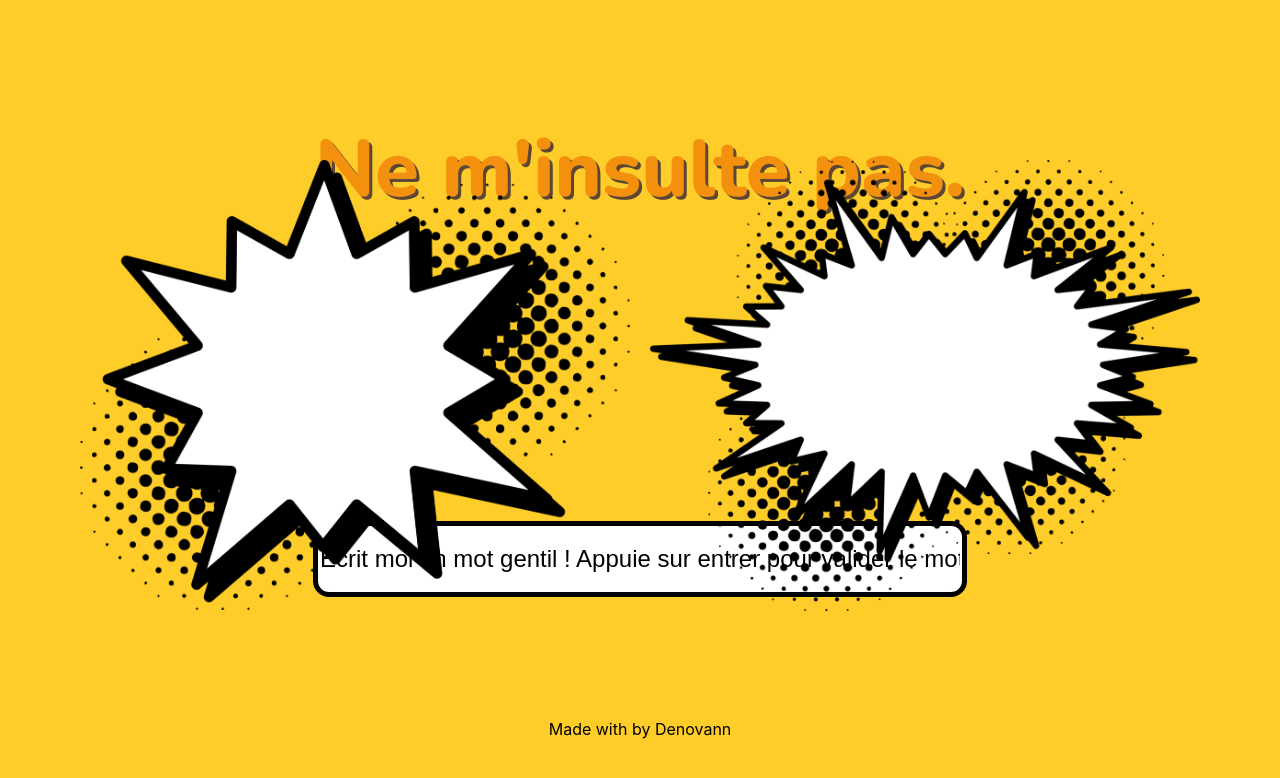
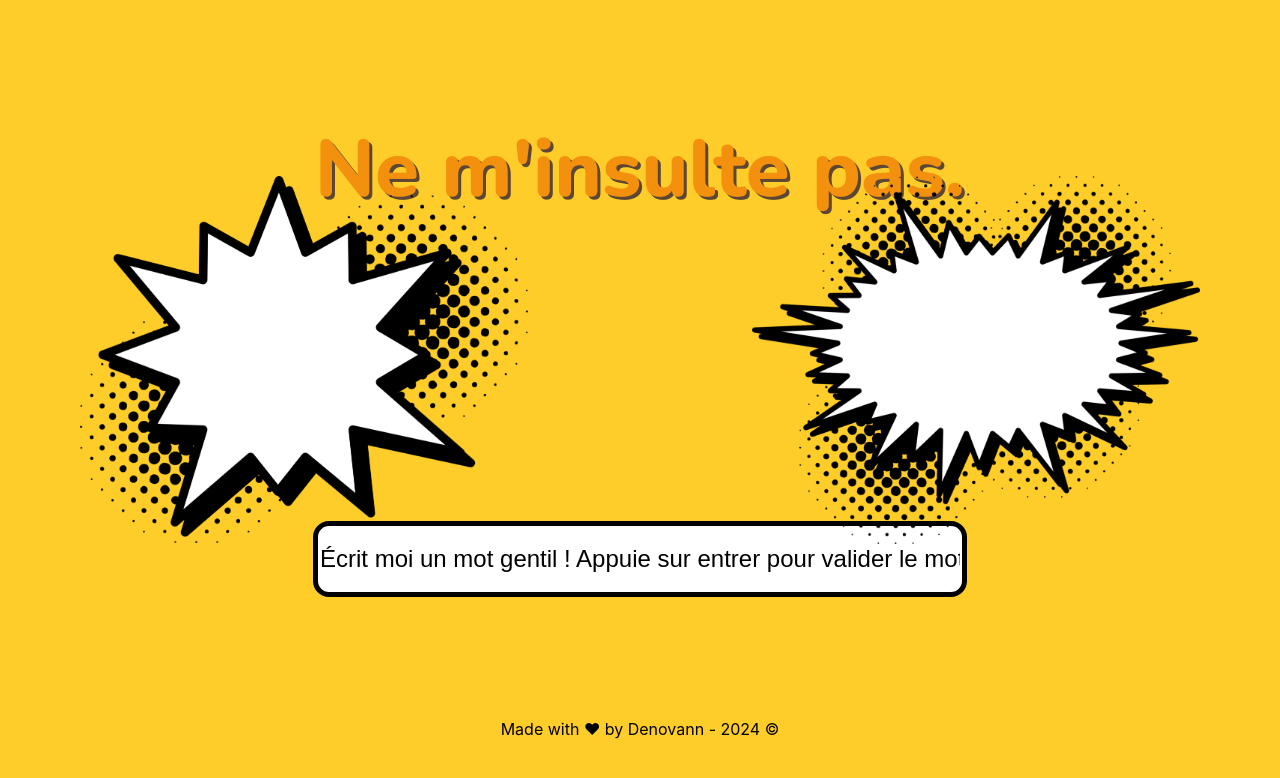
Before and after one commit to Deunoh/ne_m-insulte_pas, a React (Vite) app: page / in a window 1280 px wide. Shown: the top 778 px of the page. Built offline with nearby package versions, Linux system fonts and the light colour scheme.

Commit message:
add footer, comments and proptypes

```diff
--- a/src/components/App/App.jsx
+++ b/src/components/App/App.jsx
@@ -5,16 +5,20 @@ import './App.scss';
 import Title from '../Title/Title';
 import Display from '../Display/Display';
 import discussion from '../../data/injures';
+import Footer from '../Footer/Footer';
 
 function App() {
   // Variable count qui s'incrémente pour le déroulé de l'histoire
   const [countHistory, setCountHistory] = useState(0);
+  // Variable qui s'incremente a chaque touche tapé pour affiché la lettre du mot jusqu'a la longueur max du mot
   const [indexLetter, setIndexLetter] = useState(0);
   // variable pour afficher dans l'input
   const [inputSweetWord, setInputSweetWord] = useState('');
-  // il faut creer un index dans la discussion qui s'incremente a chaque soumission
+  // Texte envoyer au composant Display pour Nicole
   const [nicoleSpeech, setNicoleSpeech] = useState('');
+  // Texte envoyer au composant Display pour John
   const [johnSpeech, setJohnSpeech] = useState('');
+  // texte à affiché au lieu de mot saisie par l'utilisateur, j'utilise une variable pour parcourir le tableau à chaque fois
   const [textToModify, setTextToModify] = useState(
     discussion[countHistory].injure
   );
@@ -37,12 +41,16 @@ function App() {
     }
 
     if (inputSweetWord === '<' && value === '<3') {
+      // Si l'utilisateur tape les caractères clé <3 je jeu se termine
       console.log('ok');
       setInputSweetWord(value);
       setNicoleSpeech('Je suis libérée !');
       setJohnSpeech('Merci davoir joué');
+      // Verifie si l'index de la lettre ne depasse pas la longueur du mot
     } else if (indexLetter < textToModify.length) {
+      // Parcours les lettres du mot
       const currentLetter = textToModify[indexLetter];
+      // met la lettre remplacé dans le state
       setInputSweetWord(
         (prevInputSweetWord) => prevInputSweetWord + currentLetter
       );
@@ -51,6 +59,8 @@ function App() {
   };
 
   const handleSubmit = () => {
+    // Quand l'utilisateur soumet son mot, le mot inclus dans le tableau est envoyé au state pour
+    // qu'il soit affiché dans le composant Display
     const newInsult = discussion[countHistory].injure;
     setNicoleSpeech(newInsult);
 
@@ -65,6 +75,7 @@ function App() {
       console.log('fin du jeu');
       event.preventDefault();
     }
+    // condition pour que l'utilisateur soit obligé d'écrire le mot en entier
     if (
       event.key === 'Enter' &&
       inputSweetWord === textToModify &&
@@ -88,7 +99,7 @@ function App() {
         handleSweetWord={handleSweetWord}
         enterPress={handleEnter}
       />
-      <div>Made with by Denovann</div>
+      <Footer />
     </div>
   );
 }
--- a/src/components/Display/Display.jsx
+++ b/src/components/Display/Display.jsx
@@ -1,4 +1,5 @@
 /* eslint-disable prettier/prettier */
+import PropTypes from 'prop-types';
 import './Display.scss';
 
 const Display = ({ nicole, john }) => {
@@ -16,4 +17,8 @@ const Display = ({ nicole, john }) => {
   );
 };
 
+Display.propTypes = {
+  nicole: PropTypes.string.isRequired,
+  john: PropTypes.string.isRequired,
+};
 export default Display;
--- a/src/components/Display/Display.scss
+++ b/src/components/Display/Display.scss
@@ -5,7 +5,7 @@
 
 .display-container img {
   display: block;
-  width: 550px;
+  width: 35vw;
 }
 
 .display-text {
@@ -16,7 +16,7 @@
   transform: translate(-60%, -70%);
   text-align: center;
   color: black;
-  font-size: 2rem;
+  font-size: 2vw;
   font-weight: bold;
   text-shadow: 2px 2px 4px rgba(0, 0, 0, 0.5);
   pointer-events: none;
@@ -25,13 +25,13 @@
 
 .display-left {
   position: absolute;
-  top: 20vh;
+  top: 22vh;
   left: 5rem;
   // width: 100px;
 }
 
 .display-right {
-  top: 20vh;
+  top: 22vh;
   position: absolute;
   right: 5rem;
   // width: 100px;
--- a/src/components/Footer/Footer.jsx
+++ b/src/components/Footer/Footer.jsx
@@ -0,0 +1,14 @@
+import './Footer.scss';
+
+const Footer = () => {
+  const now = new Date();
+  const year = now.getFullYear();
+
+  return (
+    <footer className="copyright">
+      Made with &#10084; by Denovann - {year} ©
+    </footer>
+  );
+};
+
+export default Footer;
--- a/src/components/Input/Input.jsx
+++ b/src/components/Input/Input.jsx
@@ -19,4 +19,9 @@ const Input = ({ injure, handleSweetWord, enterPress }) => {
   );
 };
 
+Input.propTypes = {
+  injure: PropTypes.string.isRequired,
+  handleSweetWord: PropTypes.func.isRequired,
+  enterPress: PropTypes.func.isRequired,
+};
 export default Input;
```
